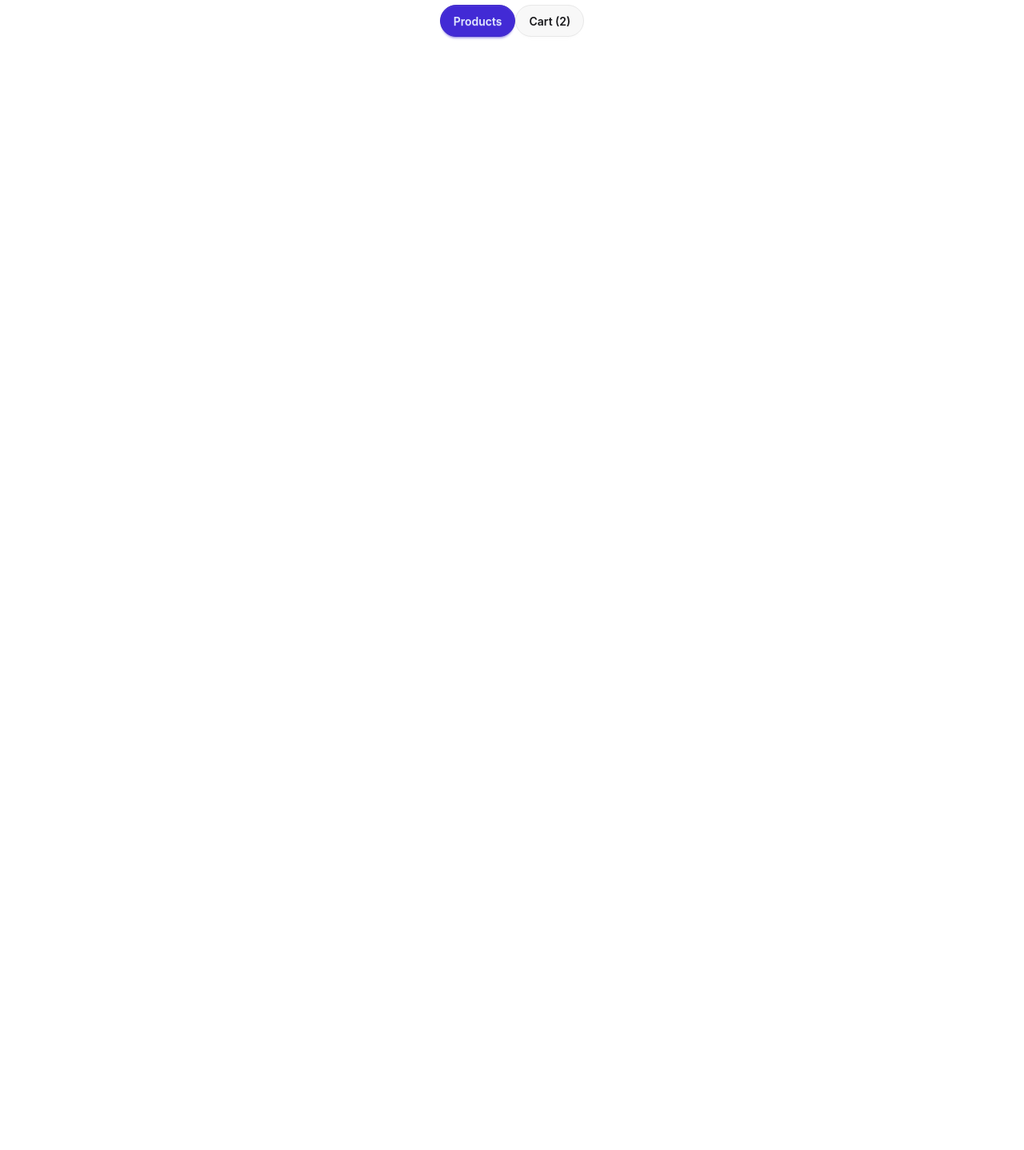
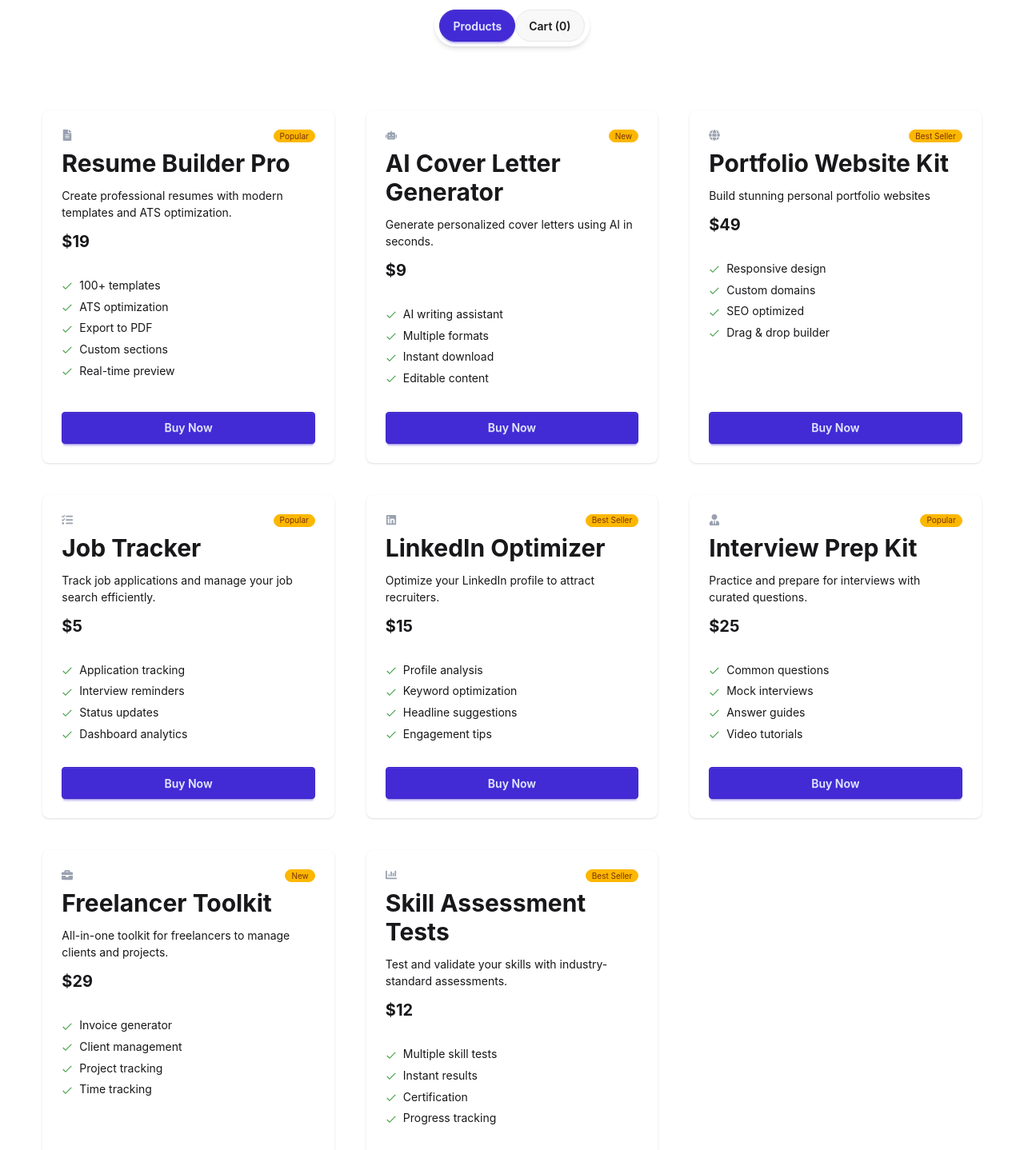
Before and after one commit to tawsifast/Assignment-6, a React (Vite) app: page / in a window 1280 px wide. Shown: the part 940-2378 px from the top of the page at 80% size. Before the commit the page ends 1066 px from the top, so only its background shows below. Built offline with nearby package versions, Linux system fonts and the light colour scheme.

Commit message:
products & card solved

```diff
--- /dev/null
+++ b/public/data.json
@@ -0,0 +1,131 @@
+[
+  {
+    "id": 1,
+    "name": "Resume Builder Pro",
+    "description": "Create professional resumes with modern templates and ATS optimization.",
+    "price": 19,
+    "period": "monthly",
+    "tag": "Popular",
+    "tagType": "popular",
+    "features": [
+      "100+ templates",
+      "ATS optimization",
+      "Export to PDF",
+      "Custom sections",
+      "Real-time preview"
+    ],
+    "icon": "FaFileAlt"
+  },
+  {
+    "id": 2,
+    "name": "AI Cover Letter Generator",
+    "description": "Generate personalized cover letters using AI in seconds.",
+    "price": 9,
+    "period": "monthly",
+    "tag": "New",
+    "tagType": "new",
+    "features": [
+      "AI writing assistant",
+      "Multiple formats",
+      "Instant download",
+      "Editable content"
+    ],
+    "icon": "FaRobot"
+  },
+  {
+    "id": 3,
+    "name": "Portfolio Website Kit",
+    "description": "Build stunning personal portfolio websites",
+    "price": 49,
+    "period": "one-time",
+    "tag": "Best Seller",
+    "tagType": "best-seller",
+    "features": [
+      "Responsive design",
+      "Custom domains",
+      "SEO optimized",
+      "Drag & drop builder"
+    ],
+    "icon": "FaGlobe"
+  },
+  {
+    "id": 4,
+    "name": "Job Tracker",
+    "description": "Track job applications and manage your job search efficiently.",
+    "price": 5,
+    "period": "monthly",
+    "tag": "Popular",
+    "tagType": "popular",
+    "features": [
+      "Application tracking",
+      "Interview reminders",
+      "Status updates",
+      "Dashboard analytics"
+    ],
+    "icon": "FaTasks"
+  },
+  {
+    "id": 5,
+    "name": "LinkedIn Optimizer",
+    "description": "Optimize your LinkedIn profile to attract recruiters.",
+    "price": 15,
+    "period": "monthly",
+    "tag": "Best Seller",
+    "tagType": "best-seller",
+    "features": [
+      "Profile analysis",
+      "Keyword optimization",
+      "Headline suggestions",
+      "Engagement tips"
+    ],
+    "icon": "FaLinkedin"
+  },
+  {
+    "id": 6,
+    "name": "Interview Prep Kit",
+    "description": "Practice and prepare for interviews with curated questions.",
+    "price": 25,
+    "period": "one-time",
+    "tag": "Popular",
+    "tagType": "popular",
+    "features": [
+      "Common questions",
+      "Mock interviews",
+      "Answer guides",
+      "Video tutorials"
+    ],
+    "icon": "FaUserTie"
+  },
+  {
+    "id": 7,
+    "name": "Freelancer Toolkit",
+    "description": "All-in-one toolkit for freelancers to manage clients and projects.",
+    "price": 29,
+    "period": "monthly",
+    "tag": "New",
+    "tagType": "new",
+    "features": [
+      "Invoice generator",
+      "Client management",
+      "Project tracking",
+      "Time tracking"
+    ],
+    "icon": "FaBriefcase"
+  },
+  {
+    "id": 8,
+    "name": "Skill Assessment Tests",
+    "description": "Test and validate your skills with industry-standard assessments.",
+    "price": 12,
+    "period": "yearly",
+    "tag": "Best Seller",
+    "tagType": "best-seller",
+    "features": [
+      "Multiple skill tests",
+      "Instant results",
+      "Certification",
+      "Progress tracking"
+    ],
+    "icon": "FaChartBar"
+  }
+]
--- a/src/App.jsx
+++ b/src/App.jsx
@@ -1,19 +1,32 @@
 
+import { Suspense, useState } from 'react'
 import './App.css'
 import Banner from './components/Banner/Banner'
 import BottomBanner from './components/BottomBanner/BottomBanner'
 import DigitalTools from './components/DigitalTools/DigitalTools'
 import Navbar from './components/Navbar/Navbar'
 
+const fetchProducts = async() => {
+  const res = fetch("/data.json");
+   return (await res).json();
+}
+
 function App() {
 
+const productPromise = fetchProducts();
+
+ const [money, setMoney] = useState(0);
 
   return (
     <>
      <Navbar></Navbar>
      <Banner></Banner>
      <BottomBanner></BottomBanner>
-     <DigitalTools></DigitalTools>
+     <Suspense fallback={<span className="loading loading-ring loading-xl"></span>}>
+
+     <DigitalTools productPromise={productPromise} money={money} setMoney={setMoney}></DigitalTools>
+
+     </Suspense>
     </>
   )
 }
--- /dev/null
+++ b/src/components/DigitalTools/AvailableProducts/AvailableProducts.jsx
@@ -0,0 +1,23 @@
+import React from 'react';
+import Card from '../../ui/Card';
+
+
+const AvailableProducts = ({products, cart, setCart, setMoney, money}) => {
+    console.log(products);
+    return (
+    <div>
+        <div className='w-11/12 mx-auto grid grid-cols-3 gap-10 items-stretch'>
+    {
+        products.map((product) => {
+        console.log(product);
+        return(
+        <Card product={product} cart={cart} setCart={setCart} money={money} setMoney={setMoney}></Card>
+
+    )
+})}
+        </div>
+    </div>
+    );
+};
+
+export default AvailableProducts;
--- a/src/components/DigitalTools/DigitalTools.jsx
+++ b/src/components/DigitalTools/DigitalTools.jsx
@@ -1,17 +1,37 @@
-import React from 'react';
+import React, { use, useState } from 'react';
+import AvailableProducts from './AvailableProducts/AvailableProducts';
+import SelectedProducts from './SelectedProducts/SelectedProducts';
 
-const DigitalTools = () => {
+const DigitalTools = ({productPromise, money, setMoney}) => {
+
+    // console.log(productPromise);
+    const products = use(productPromise);
+    // console.log(products);
+
+    // For toggling
+    const [selectedType, setSelectedType] = useState("products");
+    console.log("selectedType", selectedType);
+
+    // For updating cart
+    const [cart, setCart] = useState([]);
+
     return (
+
     <div>
     <div className='flex flex-col justify-center items-center my-20 space-y-6'>
         <h1 className='font-bold text-3xl'>Premium Digital Tools</h1>
         <p className='text-center'>Choose from our curated collection of premium digital products designed <br /> to boost your productivity and creativity.</p>
-        <div>
-            <button className='btn btn-primary rounded-full'>Products</button>
-            <button className='btn rounded-full'>Cart (2)</button>
+        <div className="shadow-md p-1.5 rounded-full">
+            <button onClick={()=> setSelectedType("products")}  className={`btn ${selectedType === "products" ? "btn-primary" : ""} rounded-full`}>Products</button>
+            <button onClick={()=> setSelectedType("cart")} className={`btn
+            ${selectedType === "cart" ? "btn-primary" : ""} rounded-full`}>
+                Cart ({cart.length})</button>
         </div>
     </div>
+    {selectedType === "products" ? <AvailableProducts products={products} cart={cart} setCart={setCart} money={money} setMoney={setMoney}></AvailableProducts>: <SelectedProducts money={money} setMoney={setMoney} cart={cart} setCart={setCart}></SelectedProducts> }
+
     </div>
+
     );
 };
 
--- /dev/null
+++ b/src/components/DigitalTools/SelectedProducts/SelectedProducts.jsx
@@ -0,0 +1,65 @@
+
+import noItemImg from "../../../assets/shopping-cart.png"
+
+const SelectedProducts = ({ cart, setCart, setMoney, money}) => {
+  console.log("cart", cart);
+
+
+//   setMoney()
+const clearingCart = () => {
+
+    setCart([]);
+}
+
+  const handleDelete = (product)=>{
+    console.log("Product", product);
+    const filteredProduct = cart.filter((selectProduct) =>
+    selectProduct.name !== product.name);
+    setCart(filteredProduct);
+    setMoney(money - product.price)
+
+  }
+  return (
+    <div className="shadow-md p-3 w-10/12 mx-auto mb-5">
+      {cart.length === 0 ?
+      <div className="flex flex-col p-8 justify-center items-center  opacity-50">
+        <img src={noItemImg} alt="cartImg" className="w-25"/>
+        <p className="text-xl">Your cart is empty</p>
+      </div>
+
+      : cart.map((product) => {
+        return <div key={product.id}>
+            <div className="w-9/12 mx-auto space-y-3 p-8 mb-5">
+                <h1 className="font-bold text-2xl mb-5">Your Cart</h1>
+            <div className="flex justify-between">
+                <div>
+                    <img src="" alt="" />
+                    <div>
+                        <h1 className="font-semibold mb-2">{product.name}</h1>
+                        <p className="font-semibold">${product.price}</p>
+                    </div>
+                </div>
+                <button onClick={() => handleDelete(product)} className="btn text-red-800">Remove</button>
+                </div>
+
+
+                </div>
+        </div>;
+
+      })}
+     {cart.length === 0 ? "" : <div>
+        <div className="w-8/12 mx-auto flex justify-between mb-10">
+            <p className="font-semibold">Total</p>
+            <span className="font-semibold">${money}</span>
+        </div>
+      <div className="w-9/12 mx-auto mb-10">
+        <button onClick={clearingCart} className="mx-auto btn btn-primary w-full rounded-full">Proceed to Checkout</button>
+      </div>
+      </div>}
+
+
+    </div>
+  );
+};
+
+export default SelectedProducts;
--- /dev/null
+++ b/src/components/ui/Card.jsx
@@ -0,0 +1,58 @@
+// import React, { useState } from 'react';
+import { FcCheckmark } from 'react-icons/fc';
+import { FaFileAlt, FaRobot, FaGlobe, FaTasks, FaLinkedin, FaUserTie, FaBriefcase,
+FaChartBar } from "react-icons/fa";
+
+const iconMap = {FaFileAlt,FaRobot,FaGlobe,FaTasks,FaLinkedin,FaUserTie, FaBriefcase, FaChartBar };
+
+
+
+const Card = ({product, cart, setCart, money, setMoney}) => {
+
+const selected = cart.some(item => item.id == product.id);
+
+// const [isSelected, setisSelected] = useState(false);
+
+
+const handleChoosePlayer = () =>{
+
+    if (selected === true) {
+        return;
+        }
+    setCart([...cart, product])
+    // setisSelected(true);
+    setMoney(money + product.price)
+    }
+
+    const Icon = iconMap[product.icon];
+    return (
+        <div>
+            <div className="card bg-base-100 h-full shadow-sm ">
+  <div className="card-body flex flex-col h-full">
+    <div className='flex justify-between'>
+         {Icon && <Icon className="text-gray-400" />}
+        <span className="badge badge-xs badge-warning">{product.tag}</span>
+    </div>
+    <div className="space-y-3">
+      <h2 className="text-3xl font-bold">{product.name}</h2>
+      <p>{product.description}</p>
+      <span className="text-xl font-bold">${product.price}</span>
+    </div>
+    <ul className="mt-6 flex flex-col gap-2 text-xs grow">
+        {
+            (product.features).map((feature) => <li className='flex items-center gap-2 text-[14px]'><FcCheckmark /> {feature}</li>)
+        }
+    </ul>
+    <div className="mt-6">
+
+      {/* <button onClick={()=>{ setisSelected(true); handleChoosePlayer(); setMoney(10)}} className={`btn ${isSelected === true ? "btn-success" : "btn-primary"} btn-primary btn-block`}>{isSelected === true ? "Added to cart" : "Buy Now"}</button> */}
+
+      <button onClick={handleChoosePlayer} className={`btn ${selected === true ? "btn-success" : "btn-primary"} btn-block`}>{selected === true ? "Added to cart" : "Buy Now"}</button>
+        </div>
+    </div>
+            </div>
+    </div>
+    );
+};
+
+export default Card;
```
